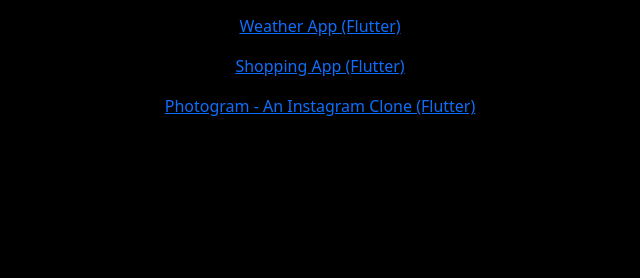
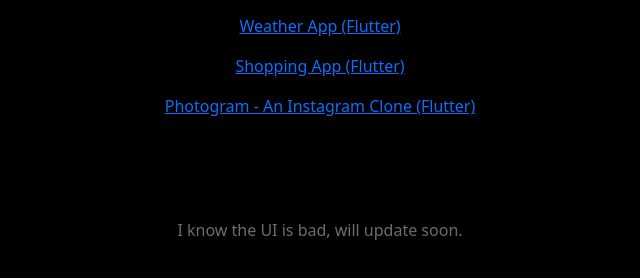
Before and after one commit to premchandsharma/premchandsharma.github.io, a plain HTML site: page index.html in a window 1280 px wide. Shown: the part 124-402 px from the top of the page, without its empty margins (320-960 px from the left). Drawn offline with nearby package versions, Linux system fonts and the light colour scheme.

Commit message:
added update message

```diff
--- a/index.html
+++ b/index.html
@@ -13,7 +13,8 @@
         <p><a href="usd_to_inr_flutter\index.html">USD to INR Converter (Flutter)</a></p>
         <p><a href="weather_app_flutter\index.html">Weather App (Flutter)</a></p>
         <p><a href="shopping_app_flutter/index.html">Shopping App (Flutter)</a></p>
-        <p><a href="photogram_flutter\index.html">Photogram - An Instagram Clone (Flutter)</a></p></Center>
+        <p><a href="photogram_flutter\index.html">Photogram - An Instagram Clone (Flutter)</a></p>
+        <p class="update">I know the UI is bad, will update soon.</p></Center>
 
     <script src="https://cdn.jsdelivr.net/npm/bootstrap@5.3.3/dist/js/bootstrap.bundle.min.js" integrity="sha384-YvpcrYf0tY3lHB60NNkmXc5s9fDVZLESaAA55NDzOxhy9GkcIdslK1eN7N6jIeHz" crossorigin="anonymous"></script>
 </body>
--- a/style.css
+++ b/style.css
@@ -5,3 +5,7 @@
 h2{
     margin-bottom: 20px;
 }
+.update{
+    color: rgb(108, 108, 108);
+    margin-top: 100px;
+}
```
